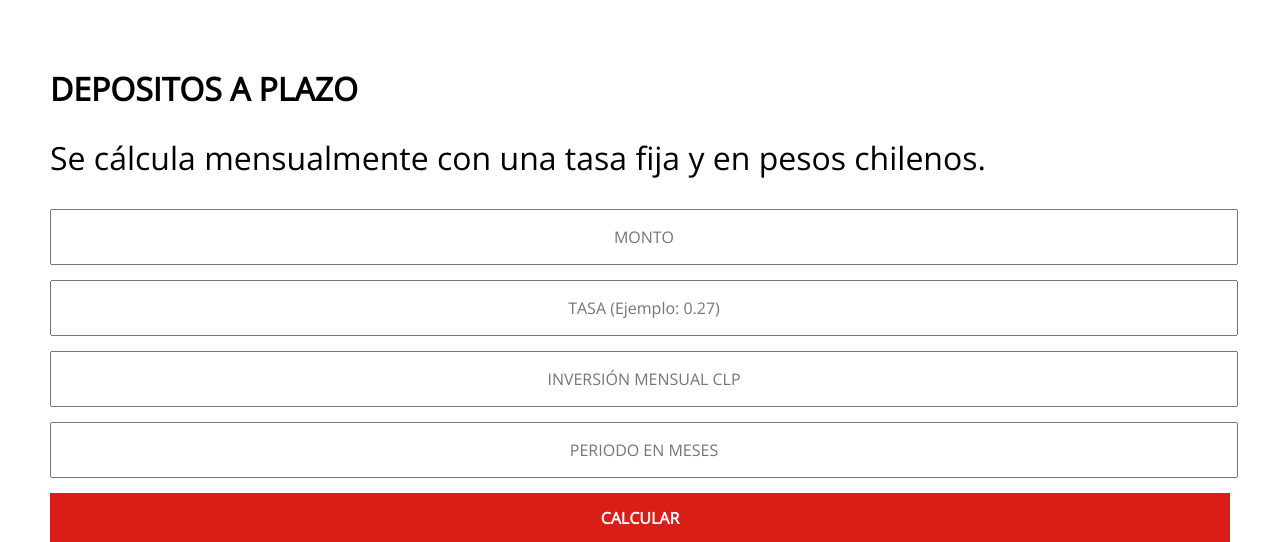
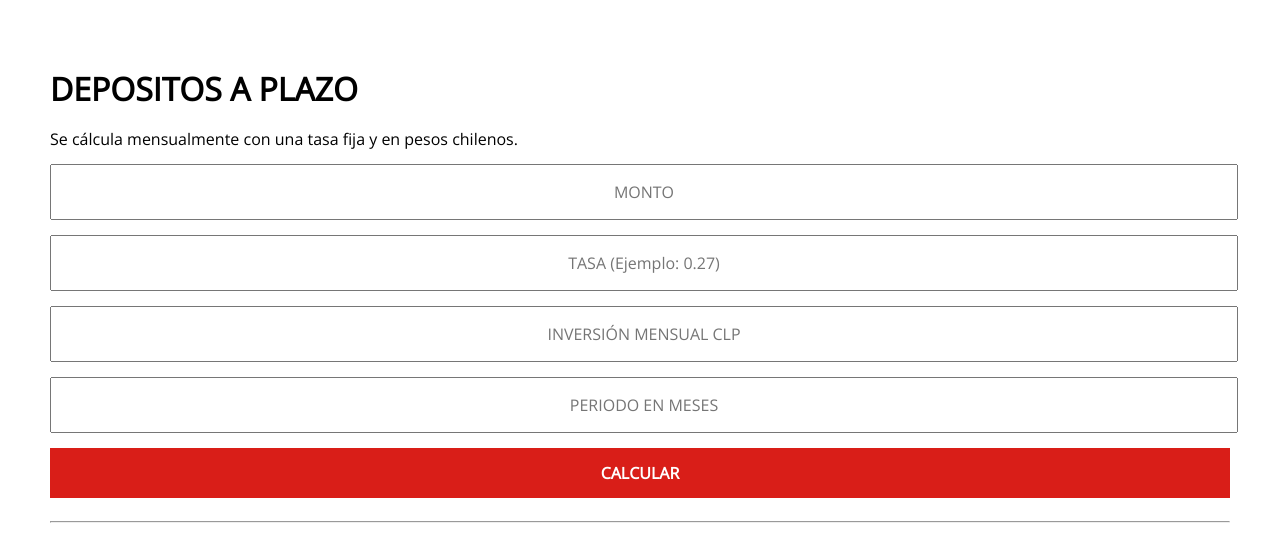
Before and after one commit to jonyram1988/jonyram1988.github.io, a PHP site: page / in a window 1280 px wide. Shown: the top 542 px of the page. Run offline with PHP 8.4, Linux system fonts and the light colour scheme; some libraries are stand-ins or nearby versions.

Commit message:
information 2

```diff
--- a/index.html
+++ b/index.html
@@ -19,7 +19,7 @@
     <body>
 
     	<h1>DEPOSITOS A PLAZO</h1>
-    	<p>Se cálcula mensualmente con una tasa fija y en pesos chilenos.</p>
+    	<p class="description">Se cálcula mensualmente con una tasa fija y en pesos chilenos.</p>
 
     	<input type="text" name="amount" placeholder="MONTO" value="">
     	<input type="text" name="valuation" placeholder="TASA (Ejemplo: 0.27)" value="">
--- a/style.css
+++ b/style.css
@@ -35,3 +35,6 @@ strong{
 	font-size: 2em;
 	font-weight: 800;
 }
+.description{
+	font-size: 1em
+}
```
